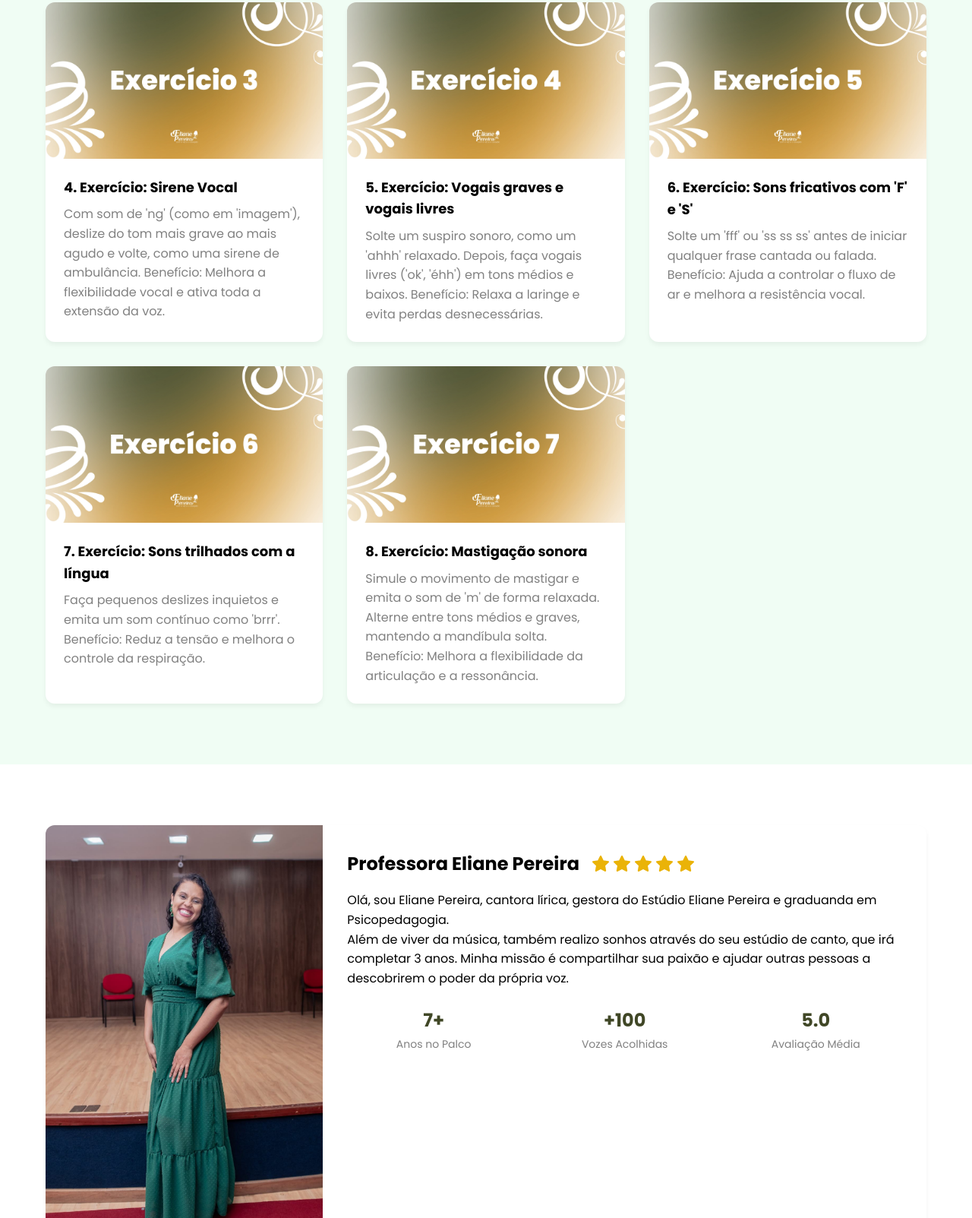
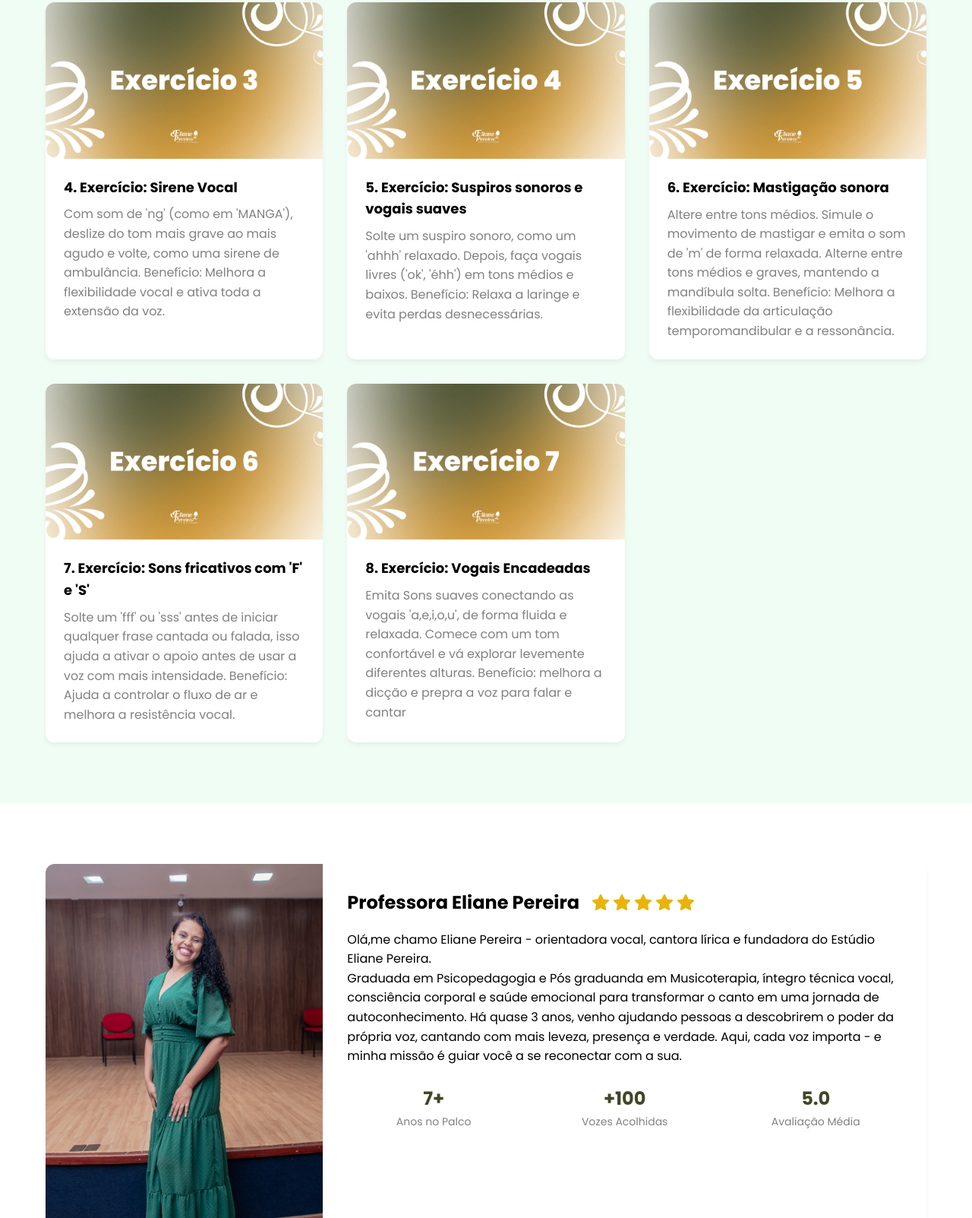
Before and after one commit to Isadora-Correa/EstudioElianePereira, a plain HTML site: page index.html in a window 1280 px wide. Shown: the part 1754-3357 px from the top of the page at 76% size. Drawn offline with nearby package versions, Linux system fonts and the light colour scheme.

Commit message:
adicionando os links corretos, finalizado!

```diff
--- a/index.html
+++ b/index.html
@@ -86,10 +86,12 @@
                             <i data-feather="star" class="star-filled"></i>
                         </div>
                     </div>
-                    <p>Olá, sou Eliane Pereira, cantora lírica, gestora do Estúdio Eliane Pereira e graduanda em Psicopedagogia.</p>
+                    <p>Olá,me chamo Eliane Pereira - orientadora vocal, cantora lírica e fundadora do Estúdio Eliane Pereira.</p>
 
-                    <p>Além de viver da música,  também realizo sonhos através do seu estúdio de canto, que irá completar 3 anos.
-                        Minha missão é compartilhar sua paixão e ajudar outras pessoas a descobrirem o poder da própria voz.</p>
+                    <p>Graduada em Psicopedagogia e Pós graduanda em Musicoterapia, íntegro técnica vocal, consciência corporal e
+                        saúde emocional para transformar o canto em uma jornada de autoconhecimento. Há quase 3 anos, venho ajudando
+                        pessoas a descobrirem o poder da própria voz, cantando com mais leveza, presença e verdade. Aqui, cada voz
+                        importa - e minha missão é guiar você a se reconectar com a sua.</p>
 
                     <div class="instructor-stats">
                         <div class="stat">
--- a/src/script.js
+++ b/src/script.js
@@ -3,57 +3,57 @@ const courseModules = [
         id: 1,
         title: "Boas-vindas aos Exercícios Vocais Matinais",
         description: "Comece o seu dia despertando sua voz de forma leve, saudável e divertida! Esses exercícios foram pensados para ativar sua musculatura vocal, melhorar a respiração e preparar você para falar ou cantar com mais liberdade e segurança. Vamos juntos nessa jornada sonora?",
-        youtube_id: "Tp9qd8yu6fI",
-        thumbnail: "https://img.youtube.com/vi/Tp9qd8yu6fI/hqdefault.jpg"
+        youtube_id: "MYEBwSBSoyw",
+        thumbnail: "https://youtu.be/MYEBwSBSoyw"
     },
     {
         id: 2,
         title: "Exercício: Vibração labial ou nasal",
         description: "Feche os lábios levemente e emita o som de 'mmm' ou 'nnn'. Comece num tom confortável e depois deslize para notas mais altas e baixas. Benefício: Aquece suavemente as pregas vocais sem forçar.",
-        youtube_id: "nWOcXP4NLP8",
-        thumbnail: "https://img.youtube.com/vi/nWOcXP4NLP8/hqdefault.jpg"
+        youtube_id: "zB9hUBelQdA",
+        thumbnail: "https://youtu.be/zB9hUBelQdA"
     },
     {
         id: 3,
         title: "Exercício: Faça o som de 'v' ou 'z'",
         description: "Emita som contínuo de 'vvvv' ou 'zzz' com pouca intensidade. Faça por cerca de 30 segundos. Benefício: Estimula a ressonância e ativa a musculatura sem esforço excessivo.",
-        youtube_id: "8VYpvPQSq9U",
-        thumbnail: "https://img.youtube.com/vi/8VYpvPQSq9U/hqdefault.jpg"
+        youtube_id: "mXJOlgCQnAY",
+        thumbnail: "https://youtu.be/mXJOlgCQnAY"
     },
     {
         id: 4,
         title: "Exercício: Sirene Vocal",
-        description: "Com som de 'ng' (como em 'imagem'), deslize do tom mais grave ao mais agudo e volte, como uma sirene de ambulância. Benefício: Melhora a flexibilidade vocal e ativa toda a extensão da voz.",
-        youtube_id: "9DwGAal3u_Y",
-        thumbnail: "https://img.youtube.com/vi/9DwGAal3u_Y/hqdefault.jpg"
+        description: "Com som de 'ng' (como em 'MANGA'), deslize do tom mais grave ao mais agudo e volte, como uma sirene de ambulância. Benefício: Melhora a flexibilidade vocal e ativa toda a extensão da voz.",
+        youtube_id: "aIRiX71Y0lA",
+        thumbnail: "https://youtu.be/aIRiX71Y0lA"
     },
     {
         id: 5,
-        title: "Exercício: Vogais graves e vogais livres",
+        title: "Exercício: Suspiros sonoros e vogais suaves",
         description: "Solte um suspiro sonoro, como um 'ahhh' relaxado. Depois, faça vogais livres ('ok', 'éhh') em tons médios e baixos. Benefício: Relaxa a laringe e evita perdas desnecessárias.",
-        youtube_id: "R0ywJjOG-Zc",
-        thumbnail: "https://img.youtube.com/vi/R0ywJjOG-Zc/hqdefault.jpg"
+        youtube_id: "bE_xy-F6NDA",
+        thumbnail: "https://youtu.be/bE_xy-F6NDA"
     },
     {
         id: 6,
-        title: "Exercício: Sons fricativos com 'F' e 'S'",
-        description: "Solte um 'fff' ou 'ss ss ss' antes de iniciar qualquer frase cantada ou falada. Benefício: Ajuda a controlar o fluxo de ar e melhora a resistência vocal.",
-        youtube_id: "rWjmAoIlSQo",
-        thumbnail: "https://img.youtube.com/vi/rWjmAoIlSQo/hqdefault.jpg"
+        title: "Exercício: Mastigação sonora",
+        description: "Altere entre tons médios. Simule o movimento de mastigar e emita o som de 'm' de forma relaxada. Alterne entre tons médios e graves, mantendo a mandíbula solta. Benefício: Melhora a flexibilidade da articulação temporomandibular e a ressonância.",
+        youtube_id: "vAQ5jrQhDxE",
+        thumbnail: "https://youtu.be/vAQ5jrQhDxE"
     },
     {
         id: 7,
-        title: "Exercício: Sons trilhados com a língua",
-        description: "Faça pequenos deslizes inquietos e emita um som contínuo como 'brrr'. Benefício: Reduz a tensão e melhora o controle da respiração.",
-        youtube_id: "xDvbOWw0YUo",
-        thumbnail: "https://img.youtube.com/vi/xDvbOWw0YUo/hqdefault.jpg"
+        title: "Exercício: Sons fricativos com 'F' e 'S'",
+        description: "Solte um 'fff' ou 'sss' antes de iniciar qualquer frase cantada ou falada, isso ajuda a ativar o apoio antes de usar a voz com mais intensidade. Benefício: Ajuda a controlar o fluxo de ar e melhora a resistência vocal.",
+        youtube_id: "nkKTPhTgPRA",
+        thumbnail: "https://youtu.be/nkKTPhTgPRA"
     },
     {
         id: 8,
-        title: "Exercício: Mastigação sonora",
-        description: "Simule o movimento de mastigar e emita o som de 'm' de forma relaxada. Alterne entre tons médios e graves, mantendo a mandíbula solta. Benefício: Melhora a flexibilidade da articulação e a ressonância.",
-        youtube_id: "F7HMkgalwPg",
-        thumbnail: "https://img.youtube.com/vi/F7HMkgalwPg/hqdefault.jpg"
+        title: "Exercício: Vogais Encadeadas",
+        description: "Emita Sons suaves conectando as vogais 'a,e,i,o,u', de forma fluida e relaxada. Comece com um tom confortável e vá explorar levemente diferentes alturas. Benefício: melhora a dicção e prepra a voz para falar e cantar",
+        youtube_id: "v9N-gxjETXs",
+        thumbnail: "https://youtu.be/v9N-gxjETXs"
     }
 ];
 
```
